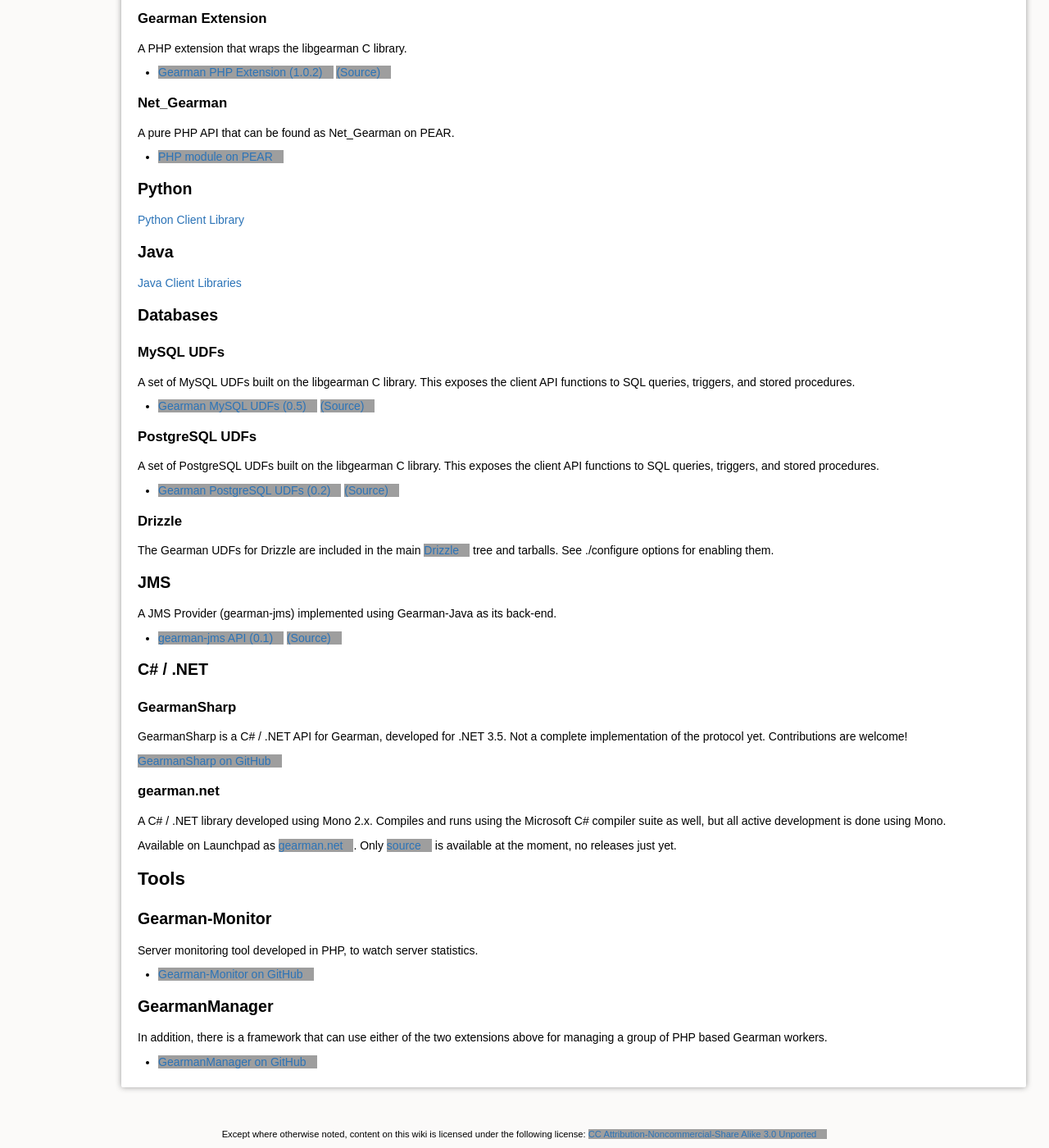
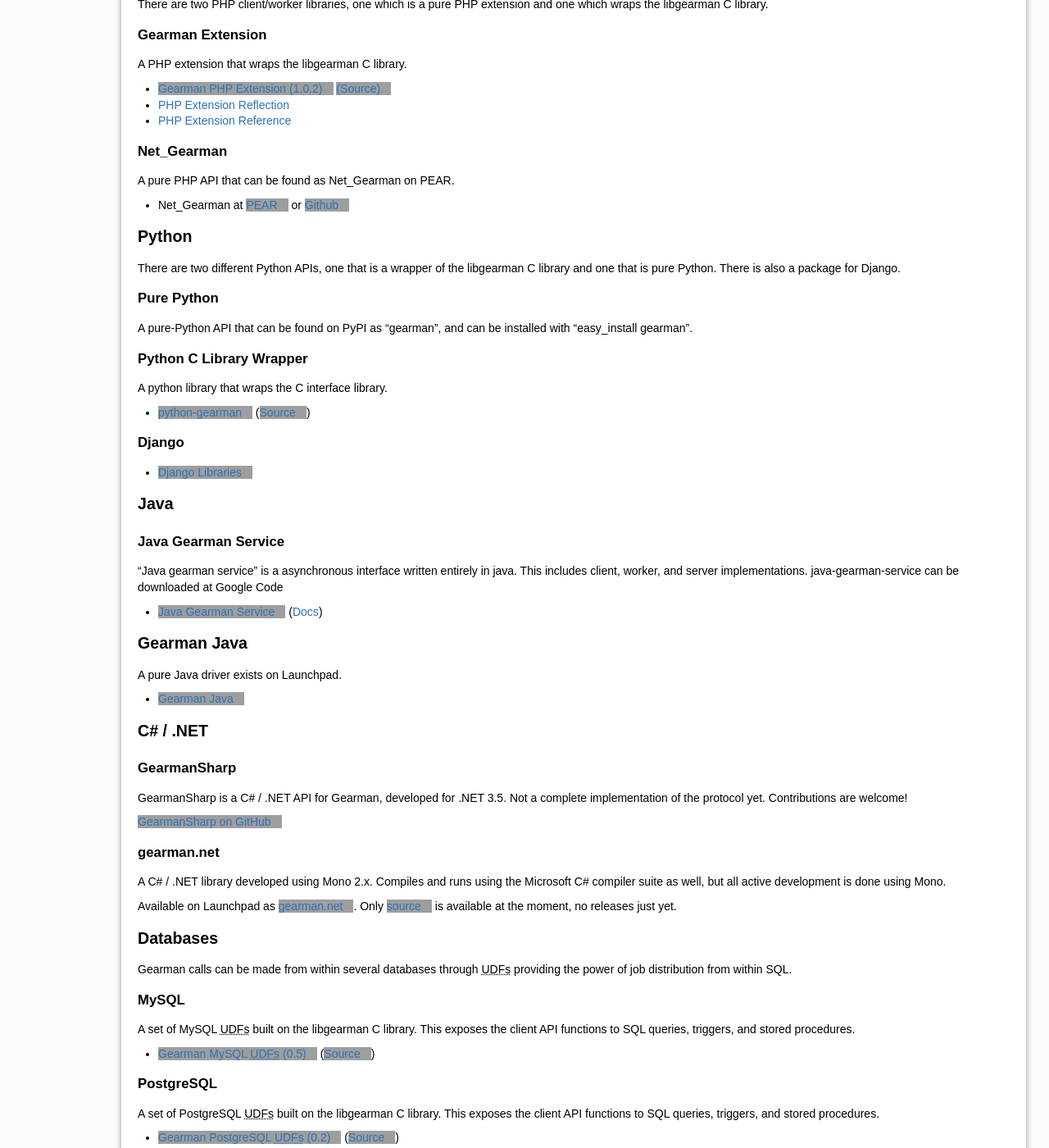
Before and after one commit to gearman/gearman.github.io, a Jekyll site: the page built from download/index.md, in a window 1280 px wide and 1400 px high, scrolled down 1741 px. Shown: the whole window at 82% size. Built offline with Jekyll 4.4.1, drawn with Linux system fonts in a browser that asks for light colours; some of the changed text lies outside the part shown; grey boxes are pictures that could not be loaded.

Commit message:
Re-organized downloads page; pulled all php/python/java refs in; removed duplicate info page

```diff
--- a/download/index.md
+++ b/download/index.md
@@ -100,50 +100,50 @@
 A PHP extension that wraps the libgearman C library.
 
  * [Gearman PHP Extension (1.0.2)](http://pecl.php.net/get/gearman-1.0.2.tgz) [(Source)](http://pecl.php.net/package/gearman)
+ * [PHP Extension Reflection]({{ site.baseurl }}/php-client-libraries/extension/reflection/)
+ * [PHP Extension Reference]({{ site.baseurl }}/php-client-libraries/extension/reference/)
 
 ### Net_Gearman
 
 A pure PHP API that can be found as Net_Gearman on PEAR.
 
- * [PHP module on PEAR](http://pear.php.net/package/Net_Gearman/)
+ * Net_Gearman at [PEAR](http://pear.php.net/package/Net_Gearman/) or [Github](https://github.com/brianlmoon/net_gearman)
 
 ## Python
 
-[Python Client Library](/python_client_library)
+There are two different Python APIs, one that is a wrapper of the libgearman C
+library and one that is pure Python. There is also a package for Django.
+
+### Pure Python
+
+A pure-Python API that can be found on PyPI as "gearman", and can be installed with "easy_install gearman".
+
+### Python C Library Wrapper
+
+A python library that wraps the C interface library.
+
+ * [python-gearman](http://pypi.python.org/pypi/gearman/) ([Source](http://github.com/Yelp/python-gearman))
+
+### Django
+
+ * [Django Libraries](https://pypi.python.org/pypi?%3Aaction=search&term=django_gearman_commands&submit=search)
 
 ## Java
 
-[Java Client Libraries](/java_client_library)
+### Java Gearman Service
 
-## Databases
+"Java gearman service" is a asynchronous interface written entirely in java.
+This includes client, worker, and server implementations. java-gearman-service
+can be downloaded at Google Code
 
-### MySQL UDFs
+ * [Java Gearman Service](https://github.com/gearman/java-service)
+   ([Docs]({{ site.baseurl }}/java-gearman-service))
 
-A set of MySQL UDFs built on the libgearman C library. This exposes the client
-API functions to SQL queries, triggers, and stored procedures.
+## Gearman Java
 
- * [Gearman MySQL UDFs (0.5)](http://launchpad.net/gearman-mysql-udf/trunk/0.5/+download/gearman-mysql-udf-0.5.tar.gz)
-   [(Source)](https://launchpad.net/gearman-mysql-udf)
+A pure Java driver exists on Launchpad.
 
-### PostgreSQL UDFs
-
-A set of PostgreSQL UDFs built on the libgearman C library. This exposes the
-client API functions to SQL queries, triggers, and stored procedures.
-
- * [Gearman PostgreSQL UDFs (0.2)](http://launchpad.net/pggearman/trunk/0.2/+download/pggearman-0.2.tar.gz)
-   [(Source)](https://launchpad.net/pggearman)
-
-### Drizzle
-
-The Gearman UDFs for Drizzle are included in the main [Drizzle](http://drizzle.org)
-tree and tarballs. See ./configure options for enabling them.
-
-## JMS
-
-A JMS Provider (gearman-jms) implemented using Gearman-Java as its back-end.
-
- * [gearman-jms API (0.1)](https://launchpad.net/gearman-jms/trunk/0.1/+download/gearman-jms-0.1.tar.gz)
-   [(Source)](https://code.launchpad.net/gearman-jms)
+ * [Gearman Java](http://launchpad.net/gearman-java)
 
 ## C# / .NET
 
@@ -164,17 +164,53 @@
 Only [source](https://code.launchpad.net/gearman.net) is available at the
 moment, no releases just yet.
 
+## Databases
+
+Gearman calls can be made from within several databases through UDFs providing
+the power of job distribution from within SQL.
+
+### MySQL
+
+A set of MySQL UDFs built on the libgearman C library. This exposes the client
+API functions to SQL queries, triggers, and stored procedures.
+
+ * [Gearman MySQL UDFs (0.5)](http://launchpad.net/gearman-mysql-udf/trunk/0.5/+download/gearman-mysql-udf-0.5.tar.gz)
+   ([Source](https://launchpad.net/gearman-mysql-udf))
+
+### PostgreSQL
+
+A set of PostgreSQL UDFs built on the libgearman C library. This exposes the
+client API functions to SQL queries, triggers, and stored procedures.
+
+ * [Gearman PostgreSQL UDFs (0.2)](http://launchpad.net/pggearman/trunk/0.2/+download/pggearman-0.2.tar.gz)
+   ([Source](https://launchpad.net/pggearman))
+
+### Drizzle
+
+The Gearman UDFs for Drizzle are included in the main [Drizzle](http://drizzle.org)
+tree and tarballs. See ./configure options for enabling them.
+
 # Tools
 
-## Gearman-Monitor
+## Gearman-Monitor (PHP)
 
 Server monitoring tool developed in PHP, to watch server statistics.
 
  * [Gearman-Monitor on GitHub](https://github.com/yugene/Gearman-Monitor)
 
-## GearmanManager
+## GearmanManager (PHP)
 
 In addition, there is a framework that can use either of the two extensions
 above for managing a group of PHP based Gearman workers.
 
  * [GearmanManager on GitHub](https://github.com/brianlmoon/GearmanManager)
+
+## Multi-process Gearman Task Server Library (Python)
+
+GMTasks contains a simple multiprocessing server for Gearman workers, designed
+for ease of configuration and maximum availability.
+
+ * [GMTasks](https://github.com/ex-nerd/gmtasks)
+
+*[UDF]: User Defined Function
+*[UDFs]: User Defined Functions
```
Also changed, not shown: php-client-libraries/index.md (deleted, +0 -16 lines).
